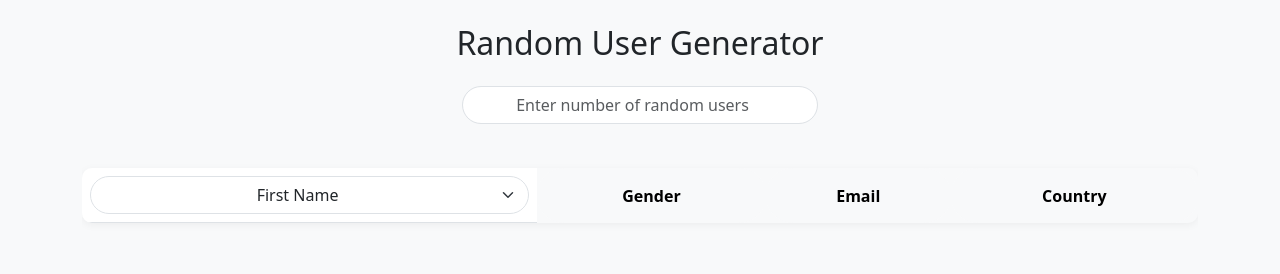
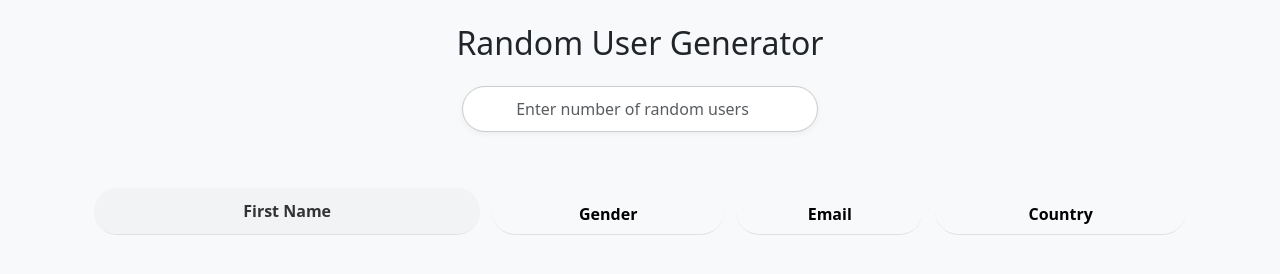
Before and after one commit to shiframindy/Assignment01, a plain HTML site: page index.html in a window 1280 px wide. Drawn offline with nearby package versions, Linux system fonts and the light colour scheme.

Commit message:
style: improve layout consistency

```diff
--- a/styles.css
+++ b/styles.css
@@ -1,50 +1,89 @@
 body {
     font-family: Arial, sans-serif;
+    text-align: center;
+    background-color: #f8f9fa;
 }
 
 #userCount{
-    border-radius: 25px;
+    border-radius: 50px;
     text-align: center;
+    padding: 10px 15px;
+    border: 1px solid #ccc;
+    background-color: #fff;
+    box-shadow: 0 2px 6px rgba(0,0,0,0.05);
 }
 
 .table {
     margin-top: 20px;
-    border-radius: 10px;
-    overflow: hidden;
-    box-shadow: 0 2px 8px rgba(0,0,0,0.05);
+    border-collapse: separate;
+    border-spacing: 12px 12px;
+    width: 100%;
+    text-align: center;
 }
 
-.btn {
-    border-radius: 30px;
-    padding: 10px 20px;
-    font-weight: 500;
-    transition: background-color 0.3s ease;
+th {
+    padding: 12px;
+    text-align: center;
 }
 
-th, td {
-    vertical-align: middle;
-    padding: 12px;
-}
-
-th.rounded-pill {
-    background-color: #f8f9fa;
+th,
+th select.form-select {
+    background-color: #f1f3f5;
     border: none;
     border-radius: 50px;
     font-weight: 600;
     font-size: 1rem;
+    padding: 12px 18px;
+    box-shadow: 0 1px 4px rgba(0,0,0,0.05);
+    cursor: pointer;
+    text-align: center;
+    color: #333;
 }
 
-.form-select {
-    border: 1px solid #ccc;
-    border-radius: 20px;
-    padding: 8px;
+th select.form-select {
+    display: block;
+    margin: 0 auto;
+
+    appearance: none;
+
+    padding: 12px 18px;
+    background: #f1f3f5;
+    box-shadow: none;
+
+    color: #333;
+    font-weight: 600;
     font-size: 1rem;
-    background-color: #fff;
-    color: #333;
-    text-align: center;
-    width: 100%;
+    border-radius: 50px;
+    text-align: center ;
+    line-height: normal;
+}
+
+th:has(select.form-select) {
+    background: transparent;
+    box-shadow: none;
+    padding: 0;
+}
+
+.select-header {
+    background: transparent;
+    box-shadow: none;
+    padding: 0;
 }
 
 #userCount::placeholder {
   text-align: center;
 }
+
+td {
+  background-color: #ffffff;
+  border-radius: 50px;
+  padding: 12px 18px;
+  box-shadow: 0 1px 6px rgba(0,0,0,0.08);
+  text-align: center;
+  vertical-align: middle;
+}
+
+#error {
+  font-weight: bold;
+  margin-top: 8px;
+}
```
